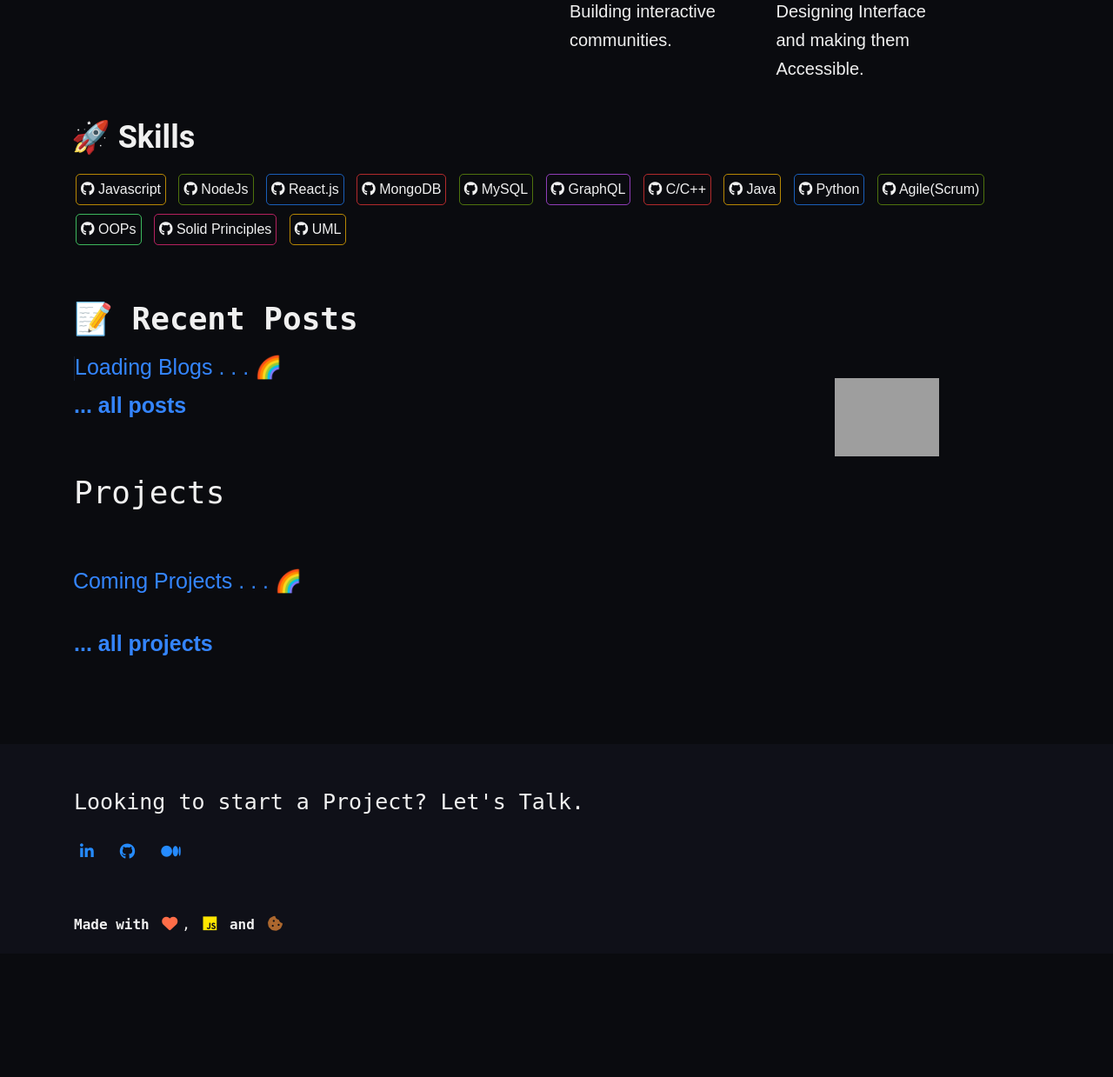
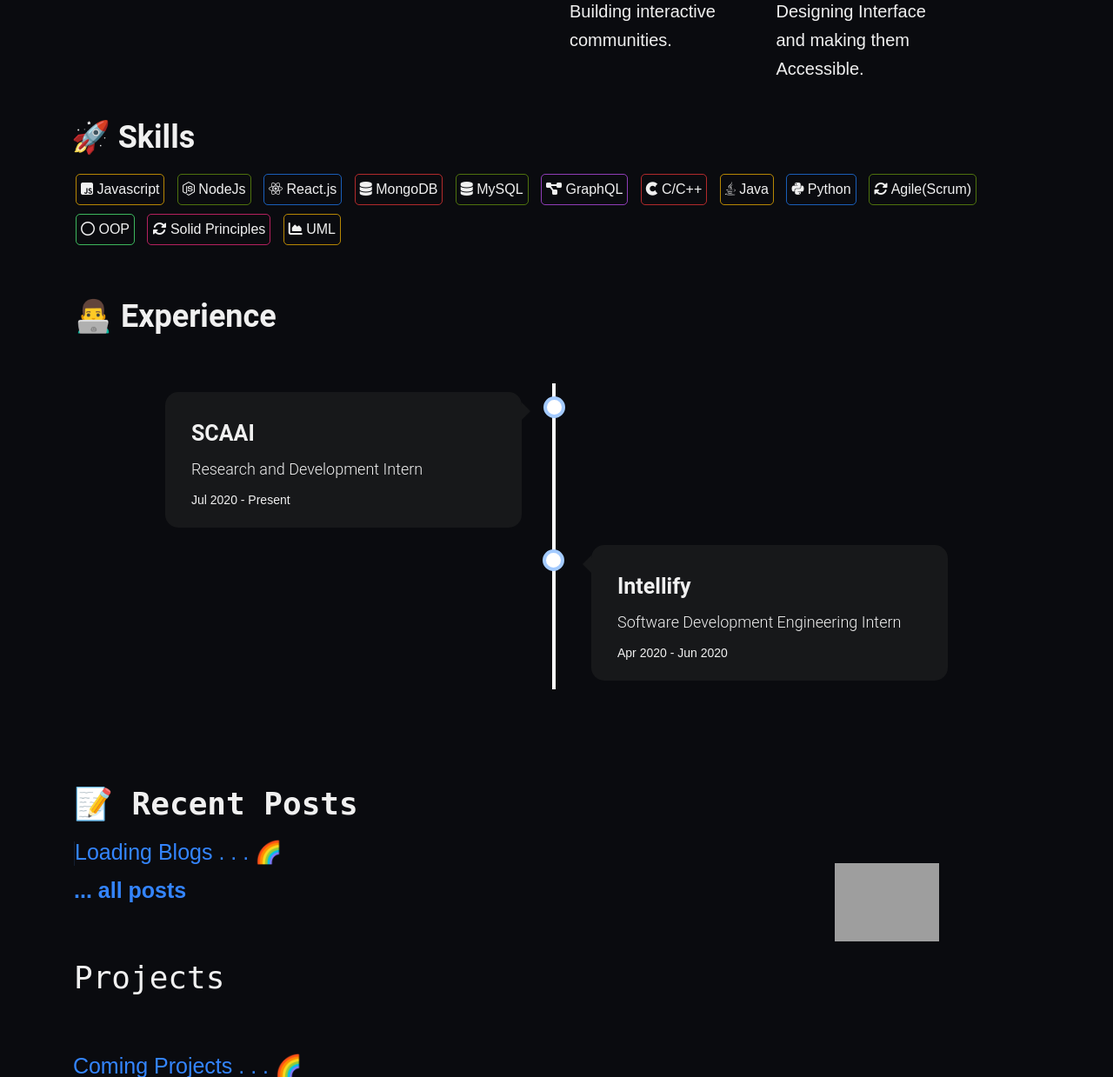
Before and after one commit to mohanmohadikar/mohanmohadikar.github.io, a PHP site: page / in a window 1280 px wide. Shown: the part 1043-2282 px from the top of the page at 87% size. Before the commit the page ends 2114 px from the top, so only its background shows below. Run offline with PHP 8.4, Linux system fonts and the light colour scheme; some libraries are stand-ins or nearby versions; some web fonts are replaced; grey boxes are pictures that could not be loaded.

Commit message:
add experience.

```diff
--- a/assets/css/demo.css
+++ b/assets/css/demo.css
@@ -731,3 +731,129 @@ li{
 .skills{
     margin-left: -18px;
 }
+
+.timeline {
+    position: relative;
+    max-width: 980px;
+    margin: 0 auto;
+  }
+
+  /* The actual timeline (the vertical ruler) */
+  .timeline::after {
+    content: '';
+    position: absolute;
+    width: 4px;
+    background-color: white;
+    top: 0;
+    bottom: 0;
+    left: 50%;
+    margin-left: -5px;
+    margin-right: -5px;
+  }
+
+  /* Container around content */
+  .container-exp {
+    padding: 10px 40px;
+    position: relative;
+    background-color: inherit;
+    width: 50%;
+  }
+
+  /* The circles on the timeline */
+  .container-exp::after {
+    content: '';
+    position: absolute;
+    width: 25px;
+    height: 25px;
+    right: -10px;
+    background-color: white;
+    border: 4px solid #a4cbff;
+    top: 15px;
+    border-radius: 50%;
+    z-index: 1;
+  }
+
+  /* Place the container to the left */
+  .left {
+    left: 0;
+  }
+
+  /* Place the container to the right */
+  .right {
+    left: 50%;
+  }
+
+  /* Add arrows to the left container (pointing right) */
+  .left::before {
+    content: " ";
+    height: 0;
+    position: absolute;
+    top: 22px;
+    width: 0;
+    z-index: 1;
+    right: 30px;
+    border: medium solid white;
+    border-width: 10px 0 10px 10px;
+    border-color: transparent transparent transparent #17181a;
+  }
+
+  /* Add arrows to the right container (pointing left) */
+  .right::before {
+    content: " ";
+    height: 0;
+    position: absolute;
+    top: 22px;
+    width: 0;
+    z-index: 1;
+    left: 30px;
+    border: medium solid white;
+    border-width: 10px 10px 10px 0;
+    border-color: transparent #17181a transparent transparent;
+  }
+
+  /* Fix the circle for containers on the right side */
+  .right::after {
+    left: -16px;
+  }
+
+  /* The actual content */
+  .content {
+    padding: 10px 30px;
+    background-color: #17181a;
+    position: relative;
+    border-radius: 15px;
+    font-family: Arial, Helvetica, sans-serif;
+  }
+
+  /* Media queries - Responsive timeline on screens less than 600px wide */
+  @media screen and (max-width: 600px) {
+    /* Place the timelime to the left */
+    .timeline::after {
+    left: 31px;
+    }
+
+    /* Full-width containers */
+    .container-exp {
+    width: 100%;
+    padding-left: 70px;
+    padding-right: 25px;
+    }
+
+    /* Make sure that all arrows are pointing leftwards */
+    .container-exp::before {
+    left: 60px;
+    border: medium solid white;
+    border-width: 10px 10px 10px 0;
+    border-color: transparent #17181a transparent transparent;
+    }
+
+    /* Make sure all circles are at the same spot */
+    .left::after, .right::after {
+    left: 15px;
+    }
+
+    /* Make all right containers behave like the left ones */
+    .right {
+    left: 0%;
+    }
+  }
--- a/index.html
+++ b/index.html
@@ -193,58 +193,84 @@
                 <h2>🚀 <b>Skills</b></h2>
                    <ul class="skill-ul" style="list-style-type: none;">
                        <li class="yellow-skill">
-                            <i class="fab fa-github"></i> Javascript
+                            <i class="fab fa-js-square"></i> Javascript
                        </li>
 
                        <li class="green-skill">
-                            <i class="fab fa-github"></i> NodeJs
+                            <i class="fab fa-node-js"></i> NodeJs
                         </li>
 
                         <li class="blue-skill">
-                            <i class="fab fa-github"></i> React.js
+                            <i class="fab fa-react"></i> React.js
                         </li>
 
                         <li class="red-skill">
-                            <i class="fab fa-github"></i> MongoDB
+                            <i class="fas fa-database"></i> MongoDB
                         </li>
 
                         <li class="green-skill">
-                            <i class="fab fa-github"></i> MySQL
+                            <i class="fas fa-database"></i> MySQL
                        </li>
 
                        <li class="violet-skill">
-                            <i class="fab fa-github"></i> GraphQL
+                            <i class="fas fa-project-diagram"></i> GraphQL
                         </li>
 
                         <li class="red-skill">
-                            <i class="fab fa-github"></i> C/C++
+                            <i class="fab fa-cuttlefish"></i> C/C++
                         </li>
 
                         <li class="yellow-skill">
-                            <i class="fab fa-github"></i> Java
+                            <i class="fab fa-java"></i> Java
                         </li>
 
                         <li class="blue-skill">
-                            <i class="fab fa-github"></i> Python
+                            <i class="fab fa-python"></i> Python
                         </li>
 
                         <li class="green-skill">
-                            <i class="fab fa-github"></i> Agile(Scrum)
+                            <i class="fas fa-sync-alt"></i> Agile(Scrum)
                        </li>
 
                        <li class="lgreen-skill">
-                            <i class="fab fa-github"></i> OOPs
+                            <i class="far fa-circle"></i> OOP
                         </li>
 
                         <li class="pink-skill">
-                            <i class="fab fa-github"></i> Solid Principles
+                            <i class="fas fa-sync-alt"></i> Solid Principles
                         </li>
 
                         <li class="yellow-skill">
-                            <i class="fab fa-github"></i> UML
+                            <i class="fas fa-chart-area"></i> UML
                         </li>
                    </ul>
                </div>
+
+               <div class="experience" style="margin-top: 50px; margin-bottom: 100px;">
+                <h2 style="margin-bottom: 50px;"><b>👨‍💻 Experience</b></h2>
+                <div class="timeline">
+
+                 <div class="container-exp left">
+                   <div class="content">
+                     <h3><b>SCAAI</b></SCAAI></h2>
+                     <h4>Research and Development Intern</h4>
+                     <p>Jul 2020 - Present</p>
+                   </div>
+                 </div>
+                 <div class="container-exp right">
+                   <div class="content">
+                    <h3><b>Intellify</b></h2>
+                    <h4>Software Development Engineering Intern</h4>
+                    <p>Apr 2020 - Jun 2020</p>
+                   </div>
+                 </div>
+
+                </div>
+               </div>
+
+
+
+
 
                 <div class="row mt-5 wow fadeIn" data-wow-delay="0.2s" style="text-align:left; display: flex; ">
                     <div class="col-lg-8 col-md-8 col-sm-8 wow fadeIn" data-wow-delay="0.2s" style="text-align:left;">
```
